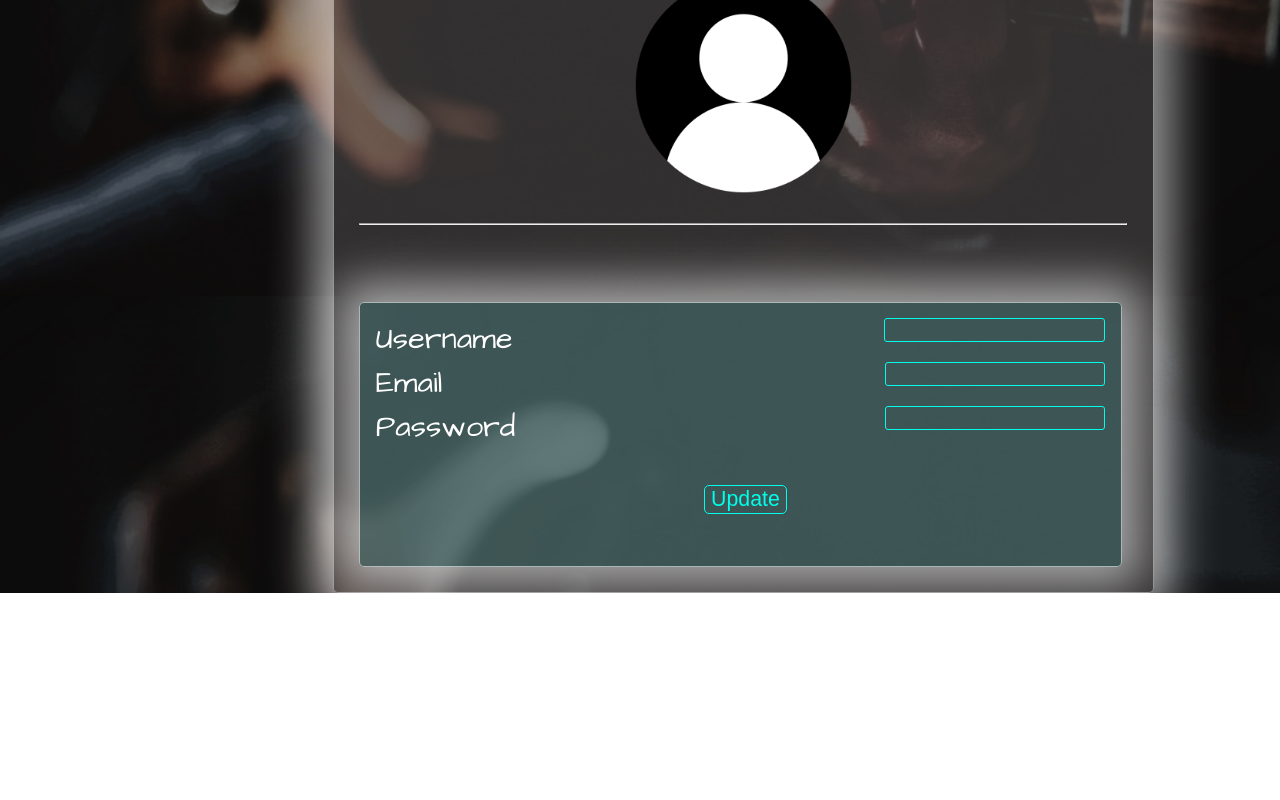
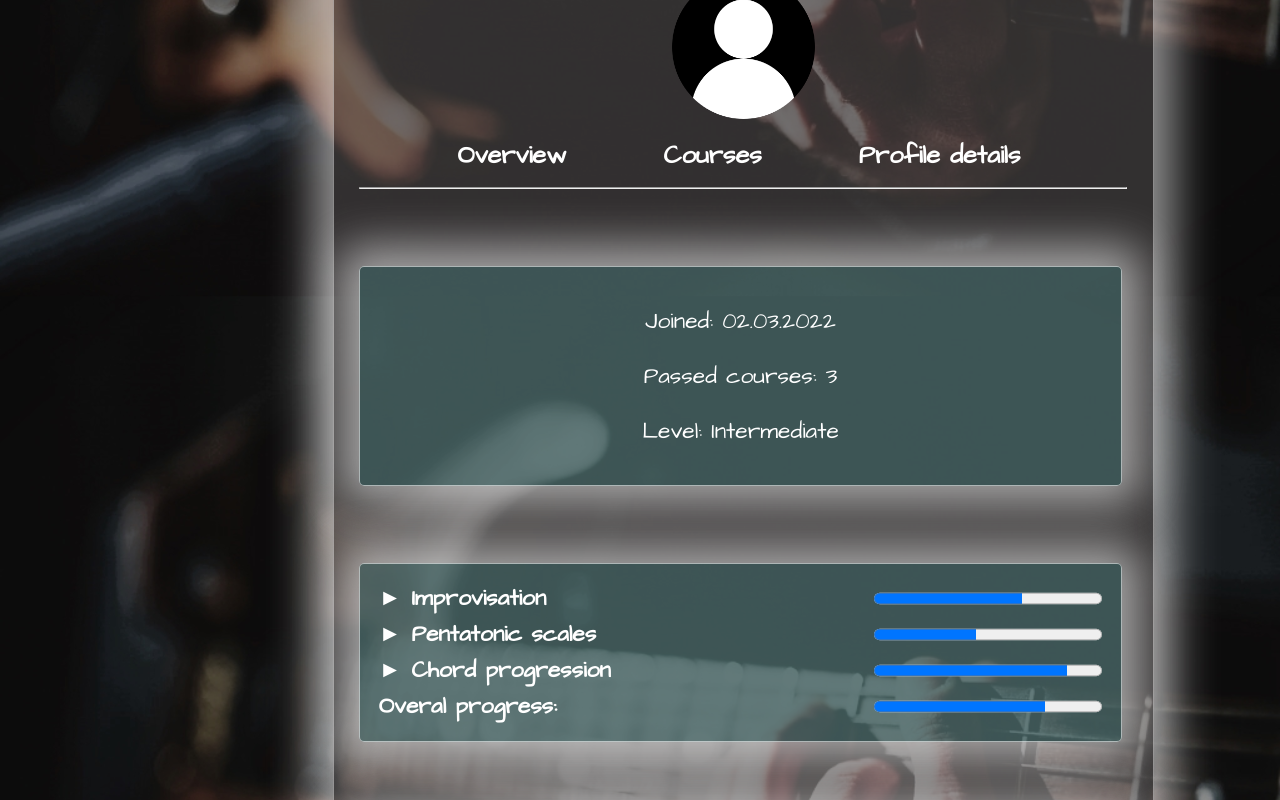
Before and after one commit to StoilTomanov/musified, an Angular app: page / in a window 1280 px wide. Shown: the part 2260-3060 px from the top of the page. Before the commit the page ends 2853 px from the top, so only its background shows below. Built offline with nearby package versions, Linux system fonts and the light colour scheme.

Commit message:
profile card

```diff
--- a/src/app/app.component.css
+++ b/src/app/app.component.css
@@ -291,11 +291,11 @@ section#profile div.panel {
     margin-top: 10%;
 }
 
-div#profiloe-card img {
-    width: 30%;
+div#profile-card img {
+    width: 20%;
 }
 
-div.profile-form {
+div.profile-card {
     background-color: rgba(78, 134, 136, 0.432);
     word-wrap: break-word;
     border: 1px solid rgba(255, 255, 255, 0.575);
@@ -303,16 +303,15 @@ div.profile-form {
     border-radius: 5px;
     width: 95%;
     padding: 2%;
-    /* margin-left: 26%; */
     margin-top: 10%;
-    font-size: 120%;
+    font-size: 90%;
 }
 
-div.profile-form span {
+div.profile-card span {
     color: rgb(255, 255, 255);
 }
 
-div.profile-form input {
+div.profile-card input {
     background-color: rgba(255, 255, 255, 0);
     color: rgb(255, 255, 255);
     display: block;
@@ -325,25 +324,40 @@ div.profile-form input {
     width: 100%;
 }
 
-div.profile-form input#username {
+div.profile-card input#username {
     margin-left: 51%;
 }
 
-div.profile-form input#email {
-    margin-left: 60.7%;
+div.profile-card input#email {
+    margin-left: 58.1%;
 }
 
-div.profile-form input#password {
+div.profile-card input#password {
     margin-left: 50.6%;
 }
 
-div.profile-form button {
+div.profile-card button {
     display: block;
+    font-size: 90%;
 }
 
-div.profile-form label {
+div.profile-card label {
     color: rgb(255, 255, 255);
     display: flex;
     position: relative;
     margin-bottom: 2px;
 }
+
+table tr th.table-header {
+    display: inline;
+    margin-left: 95px;
+}
+
+div#courses table tr th {
+    width: 70%;
+    text-align: left;
+}
+
+div#courses table tr th a {
+    margin-right: 10px;
+}
--- a/src/app/app.component.html
+++ b/src/app/app.component.html
@@ -92,13 +92,59 @@
             </section>
             <section id="profile">
                 <div class="panel">
-                    <div id="profiloe-card">
+                    <div id="profile-card">
                         <div id="image">
                             <img src="../assets/user-logo.png" alt="profile-logo">
-                            <hr>
                         </div>
+                        <table>
+                            <thead>
+                                <tr class="table-row">
+                                    <th class="table-header"><a href="javascript:void(0)">Overview</a></th>
+                                    <th class="table-header"><a href="javascript:void(0)">Courses</a></th>
+                                    <th class="table-header"><a href="javascript:void(0)">Profile details</a></th>
+                                </tr>
+                            </thead>
+                        </table>
+                        <hr>
                         <div id="profile-data">
-                            <div class="profile-form">
+                            <div class="profile-card">
+                                <p>Joined: 02.03.2022</p>
+                                <p>Passed courses: 3</p>
+                                <p>Level: Intermediate</p>
+                            </div>
+                            <div class="profile-card">
+                                <!-- Level bar must be dynamic -->
+                                <div id="courses">
+                                    <table>
+                                        <tr>
+                                            <th><a href="javascript:void(0)">&#9658;</a>Improvisation</th>
+                                            <td>
+                                                <progress class="level" value="65" max="100"></progress>
+                                            </td>
+                                        </tr>
+                                        <tr>
+                                            <th><a href="javascript:void(0)">&#9658;</a>Pentatonic scales</th>
+                                            <td>
+                                                <progress class="level" value="45" max="100"></progress>
+                                            </td>
+                                        </tr>
+                                        <tr>
+                                            <th><a href="javascript:void(0)">&#9658;</a>Chord progression</th>
+                                            <td>
+                                                <progress class="level" value="85" max="100"></progress>
+                                            </td>
+                                        </tr>
+                                        <tr>
+                                            <th>Overal progress:</th>
+                                            <td>
+                                                <progress class="level" value="75" max="100"></progress>
+                                            </td>
+                                        </tr>
+                                    </table>
+
+                                </div>
+                            </div>
+                            <div class="profile-card">
                                 <form action="" method="">
                                     <label for="username">Username<input id="username" type="text"></label>
                                     <label for="email">Email<input id="email" type="text"></label>
@@ -107,7 +153,6 @@
                                 </form>
                             </div>
                         </div>
-
                     </div>
                 </div>
             </section>
```
